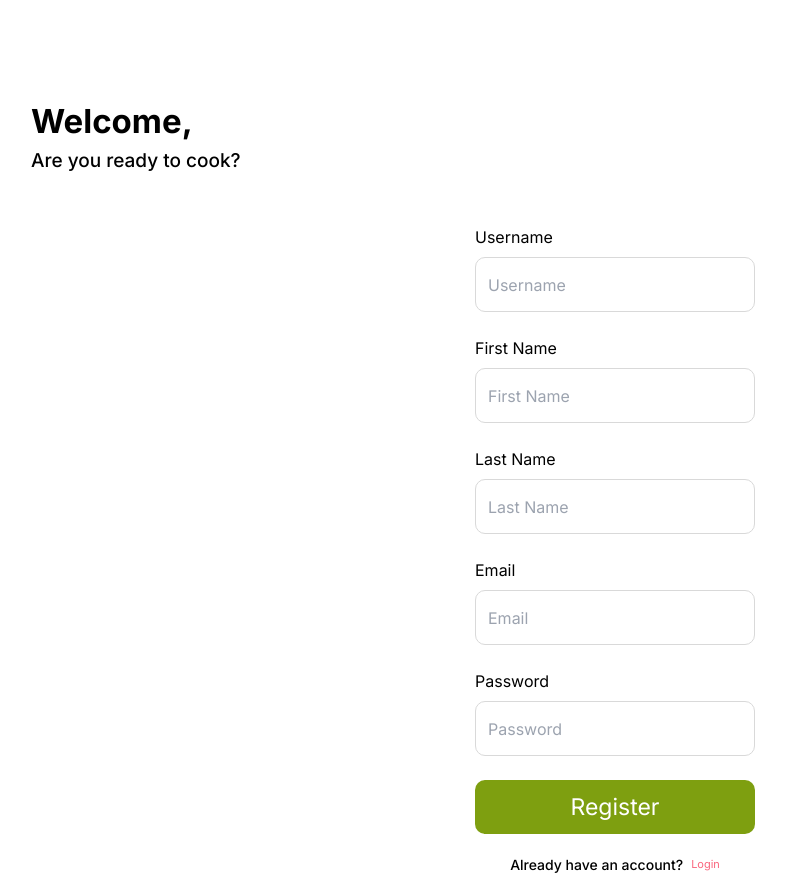
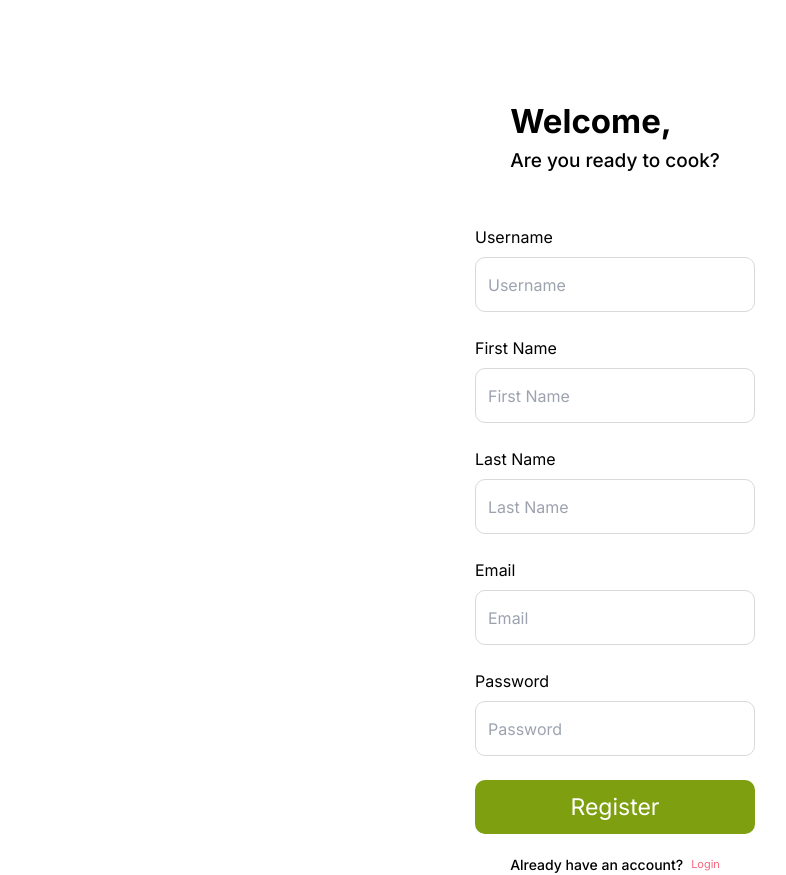
Before and after one commit to haikalbintang/MasakinProjectFrontend, a Next.js app in the folder masakin/: page /register in a window 1280 px wide. Shown: the whole page, without its empty margins (25-811 px from the left). Built offline with nearby package versions, Linux system fonts and the light colour scheme.

Commit message:
reafactoring layout

```diff
--- a/masakin/src/app/login/page.tsx
+++ b/masakin/src/app/login/page.tsx
@@ -42,7 +42,7 @@ const LoginPage = () => {
 
   return (
     <>
-      <div className="flex flex-col mt-[97px] ml-[56px]">
+      <div className="flex flex-col mt-[97px] ml-[] justify-center items-center">
         <div className="">
           <h1 className="text-[33px] font-[700]">Welcome,</h1>
           <h6 className="text-[19px] font-[500]">Are you ready to cook?</h6>
--- a/masakin/src/app/register/page.tsx
+++ b/masakin/src/app/register/page.tsx
@@ -37,7 +37,7 @@ const Register = () => {
   return (
     <>
       <div className="flex flex-col">
-        <div className="flex flex-col mt-[97px] ml-[56px]">
+        <div className="flex flex-col mt-[97px] ml-[] justify-center items-center">
           <div>
             <h1 className="text-[33px] font-[700]">Welcome,</h1>
             <h6 className="text-[19px] font-[500]">Are you ready to cook?</h6>
```
